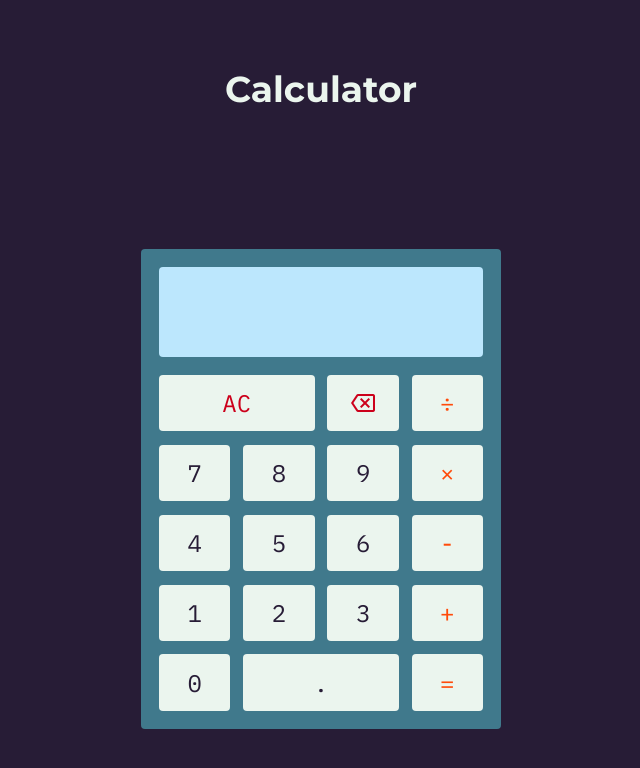
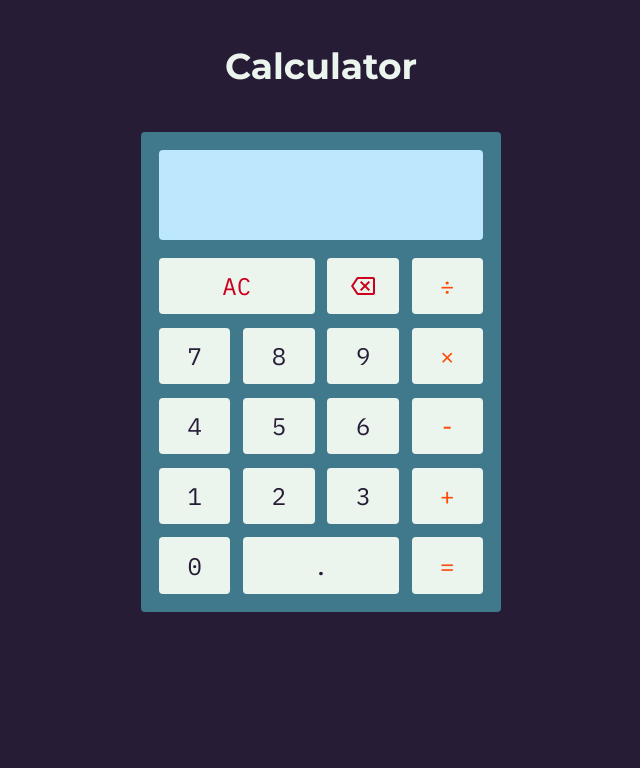
Before and after one commit to darianjason/calculator, a plain HTML site: page index.html in a window 1280 px wide. Shown: the whole page, without its empty margins (319-959 px from the left). Drawn offline with Linux system fonts and the light colour scheme.

Commit message:
Update styling

```diff
--- a/stylesheets/main.css
+++ b/stylesheets/main.css
@@ -11,8 +11,11 @@ body {
     display: flex;
     flex: 1;
     flex-flow: column nowrap;
-    justify-content: space-around;
     align-items: center;
+}
+
+header {
+    padding: 2rem 0;
 }
 
 h1 {
@@ -21,7 +24,7 @@ h1 {
 }
 
 #calculator {
-    height: 20em;
+    min-height: 20em;
     width: 15em;
     border-radius: 4px;
     background-color: #40798C;
```
